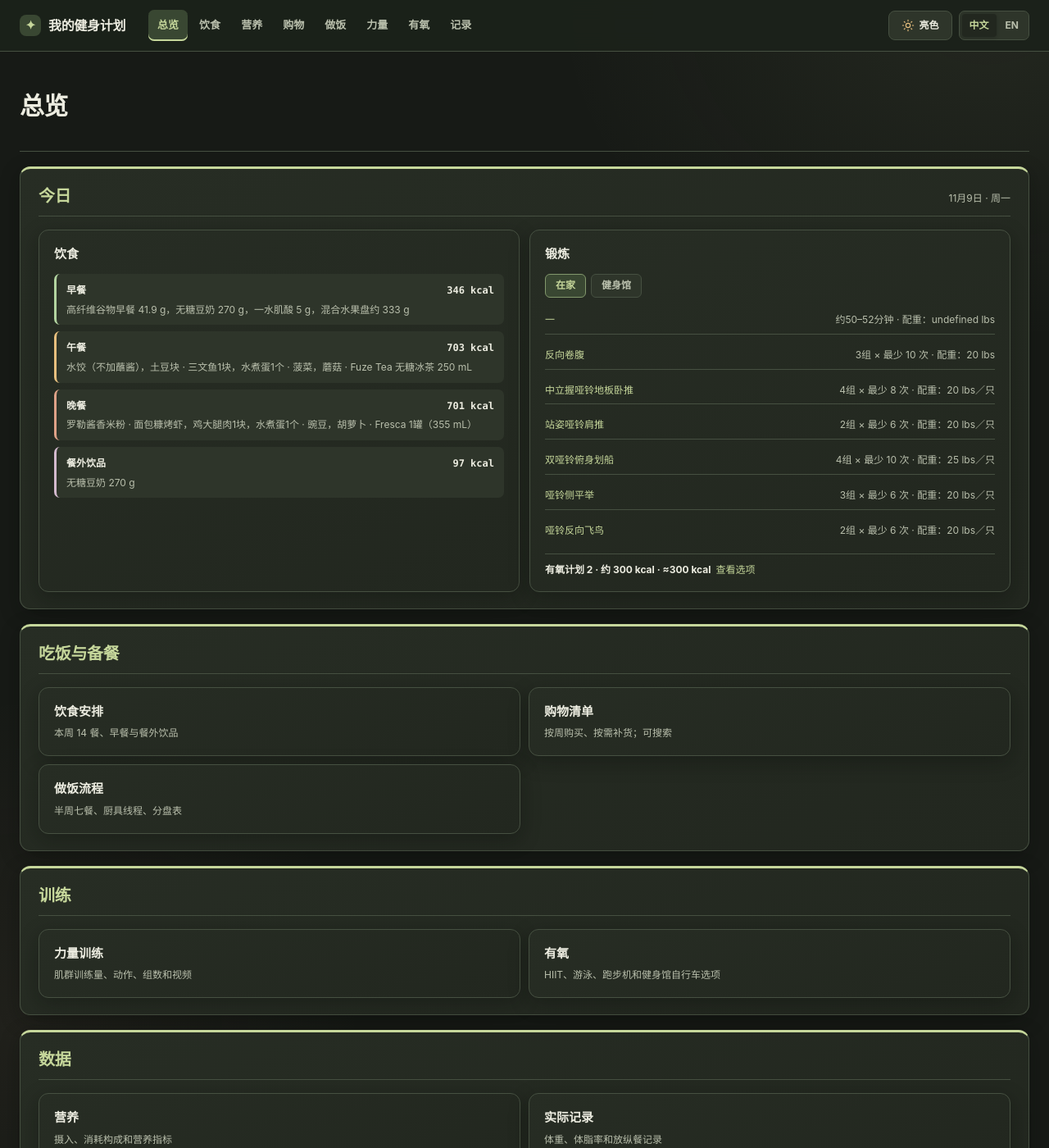
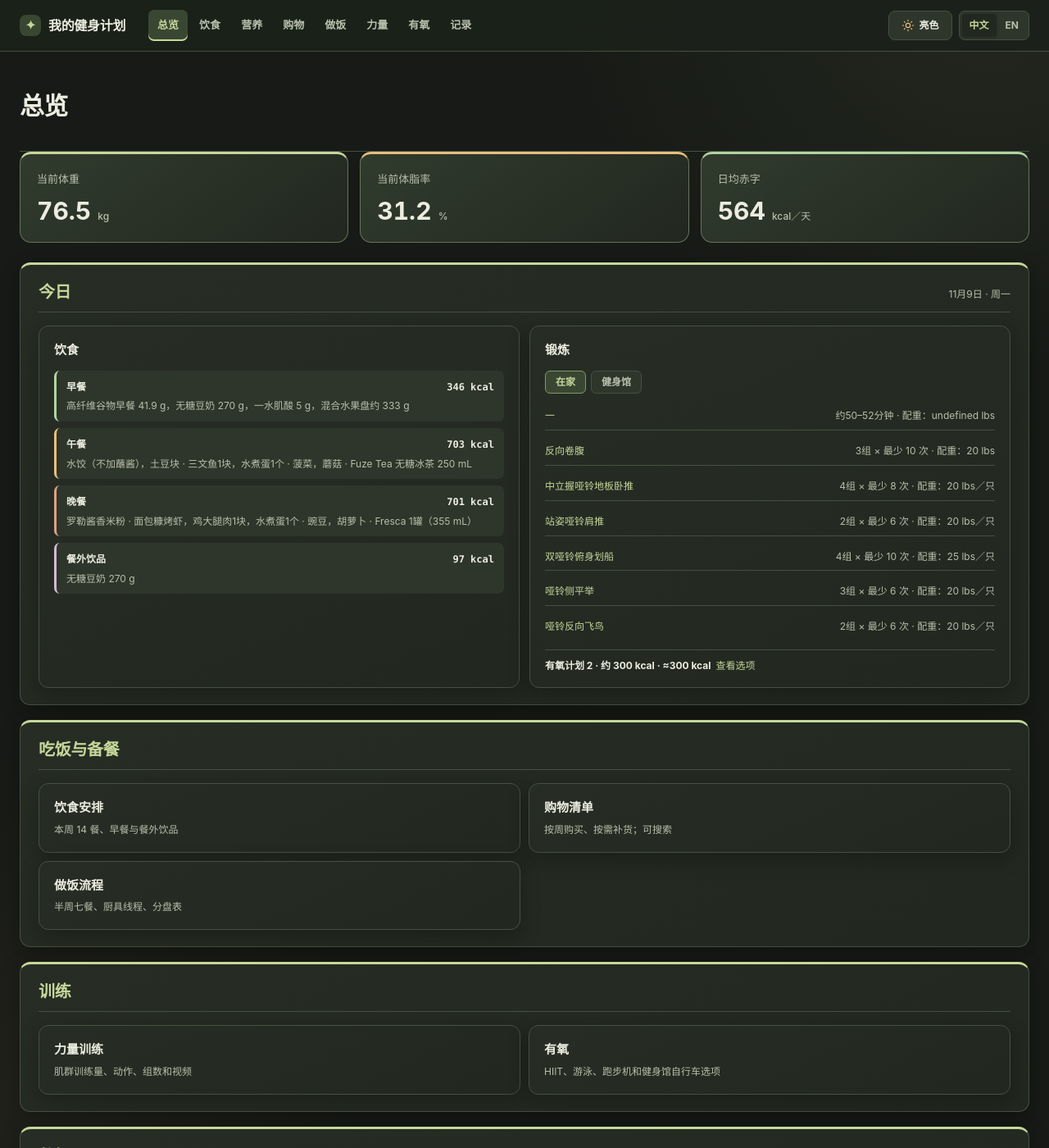
Before and after one commit to yunhaixiang/fitness, a Jekyll site: the page built from index.html, in a window 1280 px wide and 1400 px high. Shown: the whole window at 82% size. Built offline with Jekyll 4.4.1, drawn with Linux system fonts in a browser that asks for light colours.

Commit message:
Show current body measurements and daily deficit on overview

```diff
--- a/_data/tracking_records.json
+++ b/_data/tracking_records.json
@@ -1,4 +1,8 @@
 {
   "body": [],
-  "cheatMeals": []
+  "cheatMeals": [],
+  "currentBody": {
+    "weight": 76.5,
+    "bf": 31.2
+  }
 }
--- a/_layouts/default.html
+++ b/_layouts/default.html
@@ -59,7 +59,11 @@
   {% if page.cooking %}<script src="{{ page.cooking_flow_script | default: '/assets/cooking-flow.js' | relative_url }}?v={{ site.time | date: '%s' }}" defer></script>
   {% endif %}
   {% if page.strength %}<script src="{{ '/assets/strength-volume.js' | relative_url }}?v={{ site.time | date: '%s' }}" defer></script>{% endif %}
-  {% if page.tracker %}<script type="application/json" id="tracking-records">{{ site.data.tracking_records | jsonify | replace: '<', '\u003c' }}</script><script src="{{ '/assets/tracker.js' | relative_url }}?v={{ site.time | date: '%s' }}" defer></script>{% endif %}
+  {% if page.tracker or page.overview or page.url == '/' %}
+  <script type="application/json" id="tracking-records">{{ site.data.tracking_records | jsonify | replace: '<', '\u003c' }}</script>
+  <script src="{{ '/assets/body-metrics.js' | relative_url }}?v={{ site.time | date: '%s' }}" defer></script>
+  {% endif %}
+  {% if page.tracker %}<script src="{{ '/assets/tracker.js' | relative_url }}?v={{ site.time | date: '%s' }}" defer></script>{% endif %}
   <script src="{{ '/assets/section-cards.js' | relative_url }}?v={{ site.time | date: '%s' }}" defer></script>
 </body>
 </html>
--- /dev/null
+++ b/assets/body-metrics.js
@@ -0,0 +1,22 @@
+// Shared read-only summary; an undated current snapshot does not create a trend point.
+(() => {
+  'use strict';
+  function resolve(current = {}, published = [], legacy = []) {
+    const canonical = Array.isArray(published) ? published : [];
+    const ids = new Set(canonical.map(row => row.id).filter(Boolean));
+    const rows = [...canonical, ...(Array.isArray(legacy) ? legacy : []).filter(row => !ids.has(row.id))]
+      .filter(row => row && typeof row.date === 'string').sort((a, b) => b.date.localeCompare(a.date));
+    const valid = (value, key) => value !== '' && value != null && Number.isFinite(Number(value)) && Number(value) > 0 && (key !== 'bf' || Number(value) <= 100);
+    return Object.fromEntries(['weight', 'bf'].map(key => {
+      const value = rows.find(row => valid(row[key], key))?.[key] ?? current[key];
+      return [key, valid(value, key) ? Number(value) : null];
+    }));
+  }
+  if (typeof module !== 'undefined' && module.exports) { module.exports = { resolve }; return; }
+  let published = {}, legacy = {};
+  try { published = JSON.parse(document.getElementById('tracking-records')?.textContent || '{}'); } catch (_) {}
+  try { legacy = JSON.parse(localStorage.getItem('yunhai-fitness-records-v1') || '{}') || {}; } catch (_) {}
+  const current = resolve(published.currentBody, published.body, legacy.body);
+  window.fitnessBodyMetrics = current;
+  for (const node of document.querySelectorAll('[data-body-value]')) node.textContent = current[node.dataset.bodyValue] ?? '—';
+})();
--- a/assets/i18n.js
+++ b/assets/i18n.js
@@ -6,6 +6,7 @@
 
   // Longer entries take precedence. This keeps the plan's numbers and product links intact.
   const translations = {
+    '当前体重': 'Current Weight', '当前体脂率': 'Current Body Fat', '当前数据': 'Current Metrics',
     '体重、体脂率和放纵餐记录': 'Weight, body fat and cheat meal records',
     '份量': 'Portion',
     '这里只展示记录；更新请通过对话提交。显示最近 8 周，原有浏览器记录仍可查看和导出。': 'Records are read-only. Send updates through our chat. The last eight weeks are shown; existing browser records remain available to view and export.',
--- a/assets/site.css
+++ b/assets/site.css
@@ -664,3 +664,14 @@ html[data-theme=light] .cooking-guide-primary{color:#fff}
 .cooking-flow-step-row.is-recommended>.cooking-flow-instructions{border-color:var(--accent);background:color-mix(in srgb,var(--accent) 7%,var(--surface))}
 .cooking-flow-step.is-before{border-color:var(--gold);box-shadow:inset 3px 0 var(--gold)}
 .cooking-flow-step.is-after{border-color:var(--green);box-shadow:inset 3px 0 var(--green)}
+
+/* Overview summary: three compact cards, independent of chronological meal cards. */
+.overview-metrics{display:grid;grid-template-columns:repeat(3,minmax(0,1fr));gap:14px;margin:0 0 24px}
+.overview-metric{display:flex;flex-direction:column;gap:10px;min-width:0;padding:20px;border:1px solid var(--line-strong);border-top:3px solid var(--accent);border-radius:14px;background:linear-gradient(145deg,var(--feature-start),var(--surface));color:var(--text);text-decoration:none}
+.overview-metric:nth-child(2){border-top-color:var(--gold)}
+.overview-metric:nth-child(3){border-top-color:var(--green)}
+.overview-metric>span{color:var(--muted);font-size:13px}
+.overview-metric strong{font-size:30px;line-height:1.2;font-variant-numeric:tabular-nums}
+.overview-metric small{font-size:12px;font-weight:500;color:var(--muted)}
+.overview-metric:hover{border-color:var(--accent);text-decoration:none}
+@media(max-width:600px){.overview-metrics{gap:8px}.overview-metric{padding:14px 10px;gap:8px}.overview-metric>span{font-size:11px}.overview-metric strong{font-size:23px}.overview-metric small{display:block;margin-top:5px;font-size:11px}}
--- a/assets/tracker.js
+++ b/assets/tracker.js
@@ -36,7 +36,7 @@
   const metric = (label, value) => { const box = document.createElement('div'); box.className = 'metric-box'; const s = document.createElement('span'); s.textContent = label; const strong = document.createElement('strong'); strong.textContent = value || '—'; box.append(s, strong); return box; };
   function renderMetrics() {
     const host = document.querySelector('#latest-metrics'); host.replaceChildren();
-    const body = latest('body');
+    const body = window.fitnessBodyMetrics || latest('body');
     host.append(metric('最新体重', body?.weight ? `${body.weight} kg` : '—'), metric('最近体脂率', body?.bf ? `${body.bf}%` : '—'));
     if (names.every((name) => records[name].length === 0)) host.setAttribute('aria-label', '还没有记录');
     else host.removeAttribute('aria-label');
--- a/index.html
+++ b/index.html
@@ -9,6 +9,25 @@ hide_hero: true
 <div class="dashboard-head">
   <h1>总览</h1>
 </div>
+
+{% assign current_body = site.data.tracking_records.currentBody %}
+{% assign body_records = site.data.tracking_records.body | sort: 'date' %}
+{% for record in body_records %}
+  {% if record.weight %}{% assign latest_weight = record.weight %}{% endif %}
+  {% if record.bf %}{% assign latest_bf = record.bf %}{% endif %}
+{% endfor %}
+<div class="overview-metrics" aria-label="当前数据">
+  <a class="overview-metric" href="{{ '/tracker/' | relative_url }}">
+    <span>当前体重</span><strong><span data-body-value="weight">{{ latest_weight | default: current_body.weight | default: '—' }}</span> <small>kg</small></strong>
+  </a>
+  <a class="overview-metric" href="{{ '/tracker/' | relative_url }}">
+    <span>当前体脂率</span><strong><span data-body-value="bf">{{ latest_bf | default: current_body.bf | default: '—' }}</span> <small>%</small></strong>
+  </a>
+  <a class="overview-metric" href="{{ '/stats/' | relative_url }}">
+    <span>日均赤字</span><strong data-energy="dailyDeficit">{{ site.data.plan_metrics.weekly_deficit_precise | divided_by: 7.0 | round }} <small>kcal／天</small></strong>
+  </a>
+</div>
+<script type="application/json" id="cardio-energy-baseline">{{ site.data.plan_metrics | jsonify }}</script>
 
 <section class="dashboard-section today-section" aria-labelledby="today-heading">
   <div class="today-heading">
```
Also changed, not shown: tests/body-metrics.test.js (added, +25 -0 lines), README.md.
